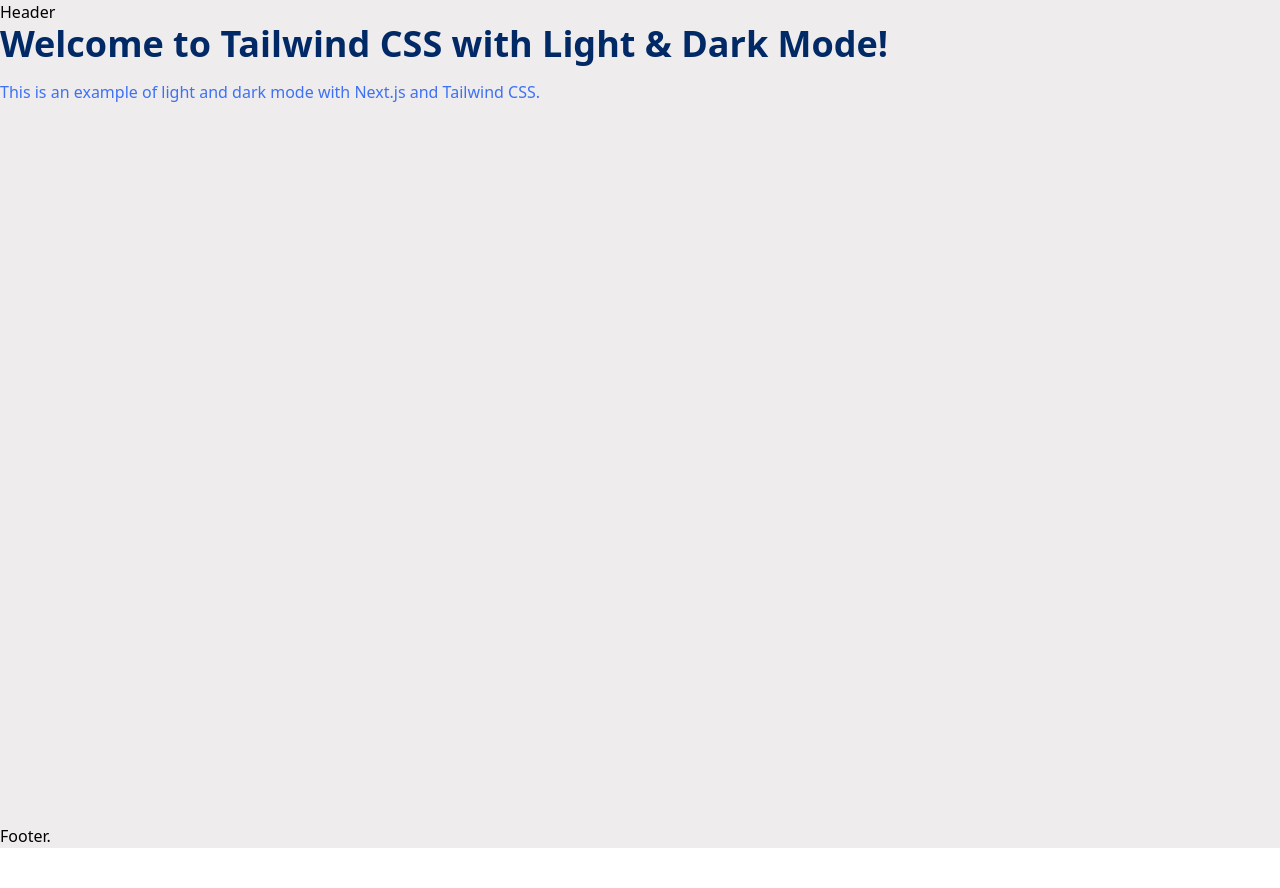
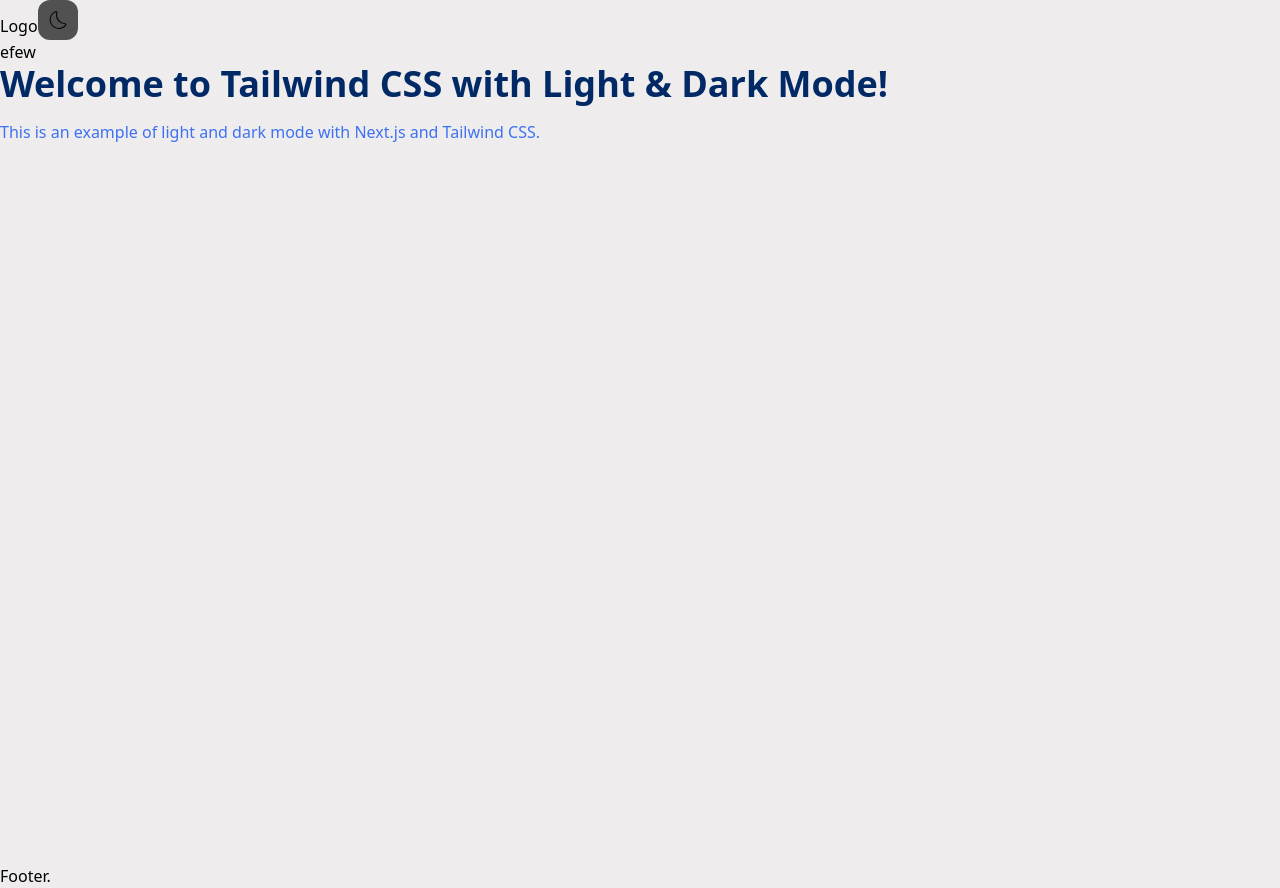
Before and after one commit to khachatryanhovhannes/news-website, a Next.js app: page / in a window 1280 px wide. Before the commit the page ends 848 px from the top, so only its background shows below. Built offline with nearby package versions, Linux system fonts and the light colour scheme.

Commit message:
develop: Adding new components for navba

```diff
--- a/components/atoms/index.ts
+++ b/components/atoms/index.ts
@@ -1,3 +1,5 @@
 import ThemeToggle from "./theme_toggle";
+import NavItem from "./nav_item";
+import Logo from "./logo";
 
-export { ThemeToggle };
+export { ThemeToggle, NavItem, Logo };
--- /dev/null
+++ b/components/atoms/nav_item/index.tsx
@@ -0,0 +1,13 @@
+import Link from "next/link";
+
+interface INavItemProps {
+  label: string;
+  path: string;
+  isActive: boolean;
+}
+
+export default function NavItem({ ...props }: INavItemProps) {
+  const { label, path, isActive } = props;
+
+  return <Link href={path}>{label}</Link>;
+}
--- a/components/molecules/index.ts
+++ b/components/molecules/index.ts
@@ -0,0 +1,3 @@
+import Navbar from "./navbar";
+
+export { Navbar };
--- /dev/null
+++ b/components/molecules/navbar/index.tsx
@@ -0,0 +1,3 @@
+export default function Navbar() {
+  return <nav>efew</nav>;
+}
--- a/components/organisms/header/index.tsx
+++ b/components/organisms/header/index.tsx
@@ -1,3 +1,16 @@
+import { Logo, ThemeToggle } from "@/components/atoms";
+import { Navbar } from "@/components/molecules";
+
 export default function Header() {
-  return <header>Header</header>;
+  return (
+    <header>
+      <div>
+        <Logo />
+        <ThemeToggle />
+      </div>
+      <div>
+        <Navbar />
+      </div>
+    </header>
+  );
 }
```
